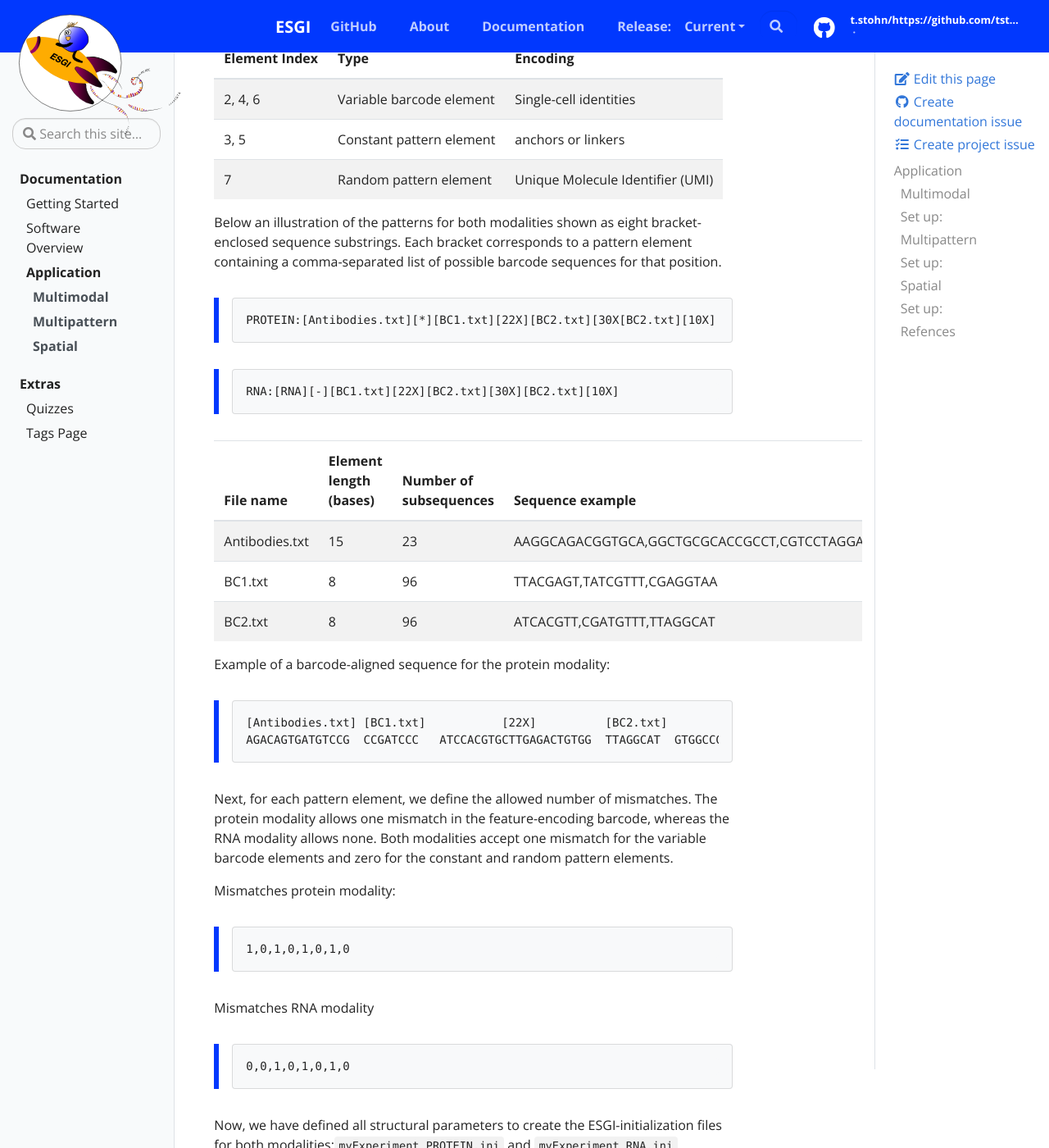
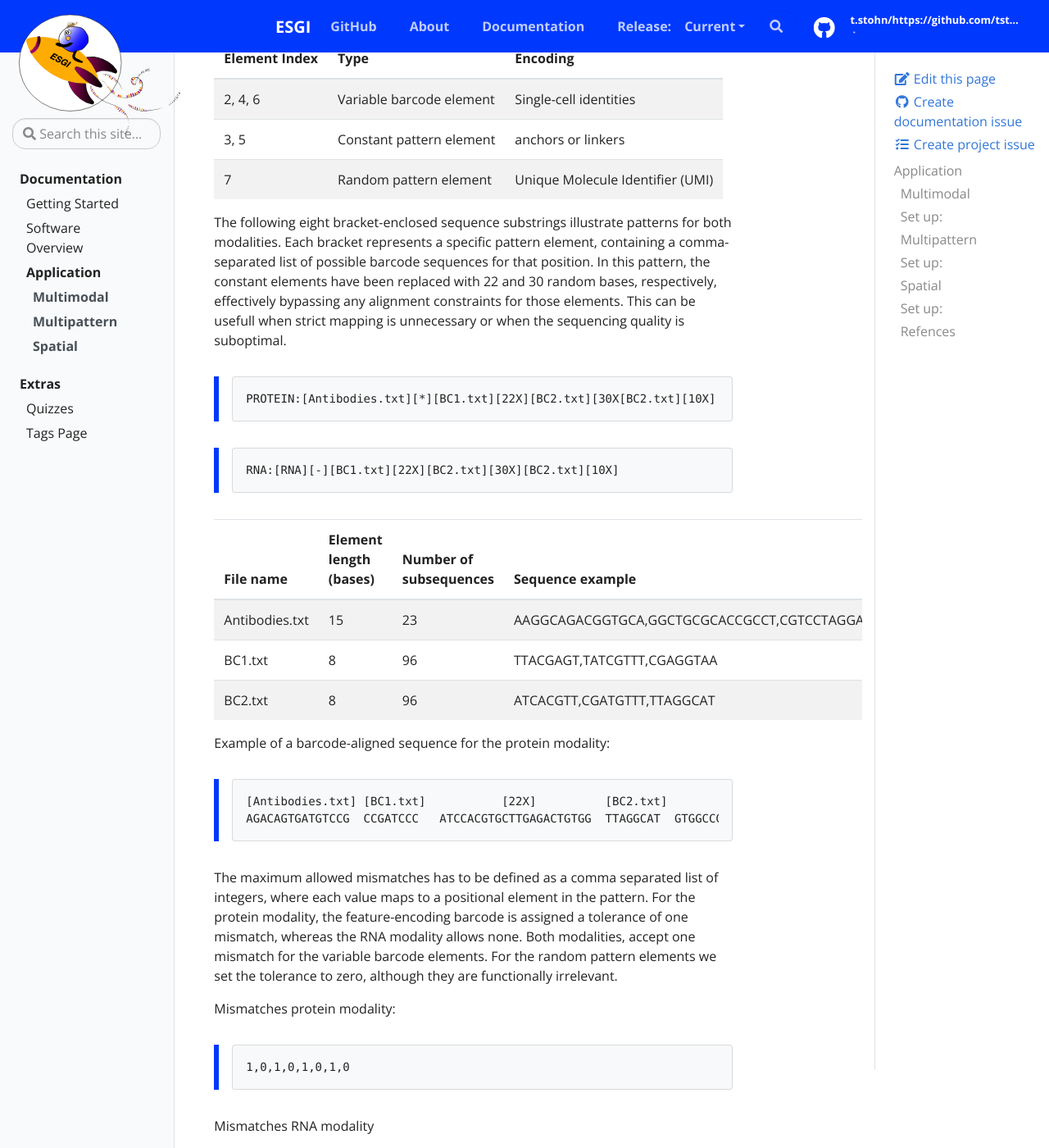
Before and after one commit to tstohn/ESGI.documentation, a Jekyll site: the page built from _docs/application.md, in a window 1280 px wide and 1400 px high, scrolled down 1505 px. Shown: the whole window at 82% size. Built offline with Jekyll 4.4.1, drawn with Linux system fonts in a browser that asks for light colours; some of the changed text lies outside the part shown.

Commit message:
multimodal indexing RNA modality

````diff
--- a/_docs/application.md
+++ b/_docs/application.md
@@ -46,7 +46,8 @@ For both modalities, the reverse read contains the remaining six pattern element
 | 3, 5 | Constant pattern element | anchors or linkers
 |  7 |  Random pattern element | Unique Molecule Identifier (UMI)
 
-Below an illustration of the patterns for both modalities shown as eight bracket-enclosed sequence substrings. Each bracket corresponds to a pattern element containing a comma-separated list of possible barcode sequences for that position.
+The following eight bracket-enclosed sequence substrings illustrate patterns for both modalities. Each bracket represents a specific pattern element, containing a comma-separated list of possible barcode sequences for that position. In this pattern, the constant elements have been replaced with 22 and 30 random bases, respectively, effectively bypassing any alignment constraints for those elements. This can be usefull when strict mapping is unnecessary
+or when the sequencing quality is suboptimal.
 
 >```
 >PROTEIN:[Antibodies.txt][*][BC1.txt][22X][BC2.txt][30X[BC2.txt][10X]
@@ -68,7 +69,7 @@ Example of a barcode-aligned sequence for the protein modality:
 >AGACAGTGATGTCCG  CCGATCCC   ATCCACGTGCTTGAGACTGTGG  TTAGGCAT  GTGGCCGATGTTTCGCATCGGCGTACGACT  TAACGCTG  TAAAGGAAGT
 >```
 
-Next, for each pattern element, we define the allowed number of mismatches. The protein modality allows one mismatch in the feature-encoding barcode, whereas the RNA modality allows none. Both modalities accept one mismatch for the variable barcode elements and zero for the constant and random pattern elements.
+The maximum allowed mismatches has to be defined as a comma separated list of integers, where each value maps to a positional element in the pattern. For the protein modality, the feature-encoding barcode is assigned a tolerance of one mismatch, whereas the RNA modality allows none. Both modalities, accept one mismatch for the variable barcode elements. For the random pattern elements we set the tolerance to zero, although they are functionally irrelevant.
 
 Mismatches protein modality:
 >```
@@ -137,6 +138,8 @@ Next, generate the STAR genome index:
 
 To integrate the reference genome with **ESGI**, the initialization file requires an additional parameter defining the directory path to the STAR genome index.
 
+During processing, **STAR** appends the annotated transcripts to the remaining demultiplexed barcode reads. As a result, the feature identity index (`FEATURE_ID`) is positioned at the end of the pattern, becoming the last pattern element index + 1.
+
 `myExperiment_RNA.ini`:
 ```
 Path_data = "/path/to/raw_data"
````
Also changed, not shown: other parts of _docs/application.md (+1 -1 lines).
